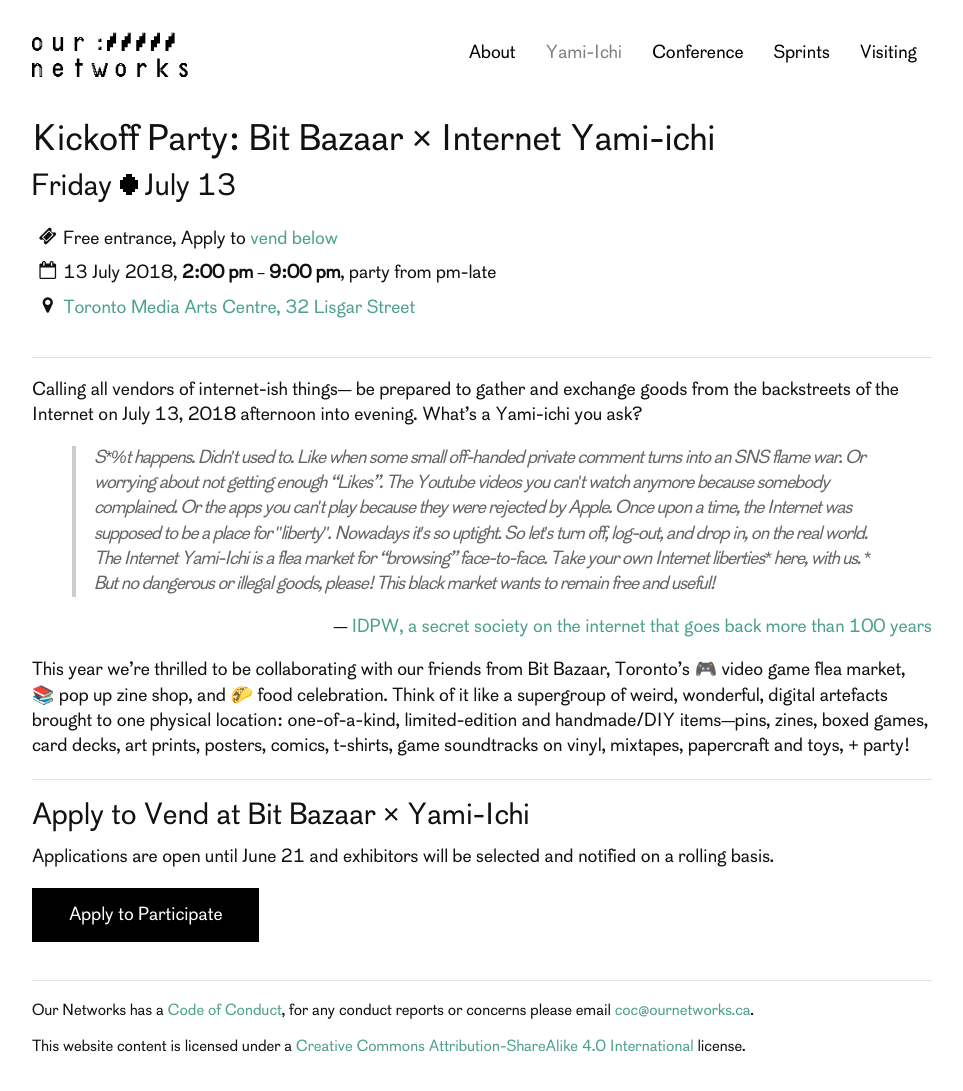
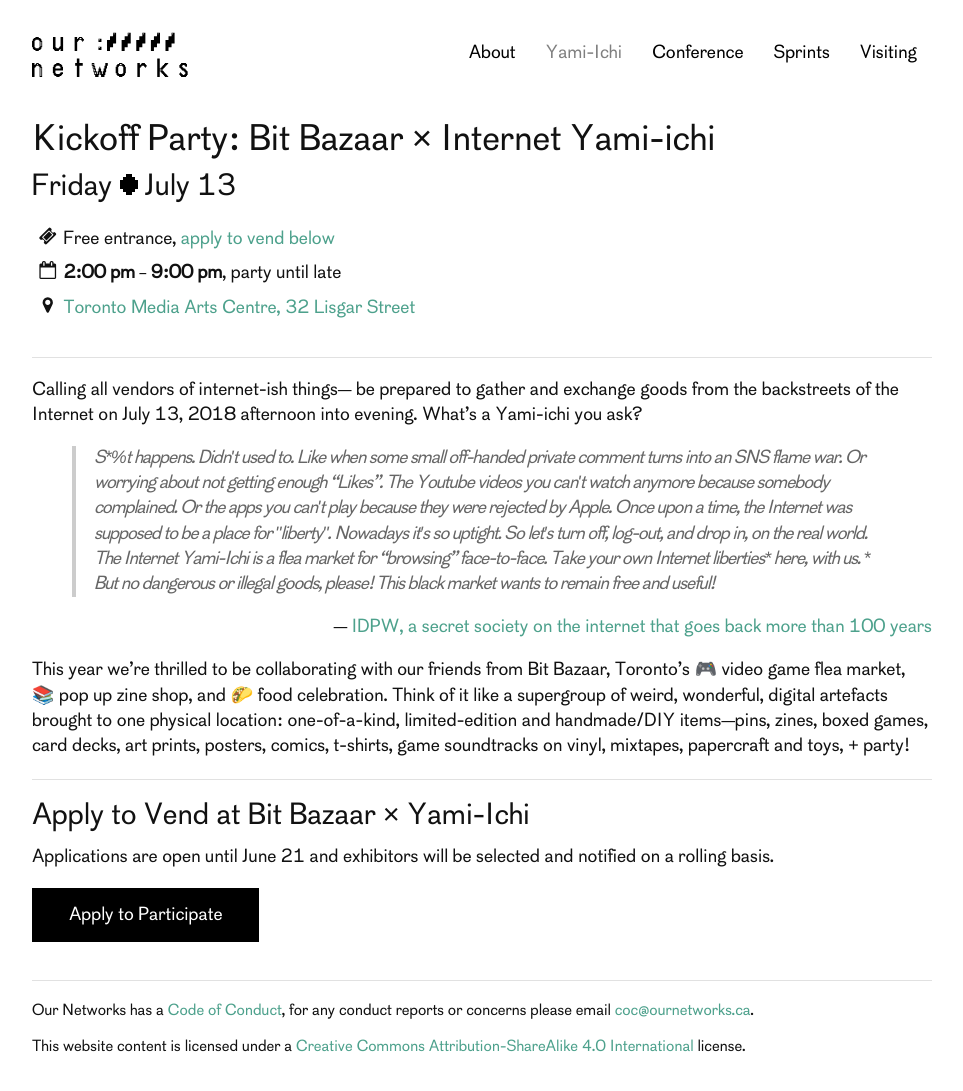
Before and after one commit to ournetworks/ournetworks.ca, a Jekyll site: the page built from yami-ichi.md, in a window 1280 px wide and 1120 px high. Shown: the top 1091 px of the window, without its empty margins (158-1121 px from the left). Built offline with Jekyll 4.4.1, drawn with Linux system fonts in a browser that asks for light colours.

Commit message:
fixes and consistency with yami and 2017 pages

```diff
--- a/yami-ichi.md
+++ b/yami-ichi.md
@@ -4,7 +4,7 @@
 section: "2018"
 title: "Kickoff Party: Bit Bazaar × Internet Yami-ichi"
 titleDisplay: "Yami-Ichi"
-location: Toronto Media Arts Centre, 32 Lisgar Street
+location: "Toronto Media Arts Centre, 32 Lisgar Street"
 locationLink: https://osm.org/go/ZX6BIz1xQ?m=&way=66233699
 startDate: 2018-07-13
 startTime: '14:00'
@@ -16,12 +16,12 @@
 <div class="event-time-location" style="margin-bottom: 2em;">
   <div class="event-meta">
     {% include icons/ticket.svg %}
-    <p class="event-cost event-meta-item">Free entrance, Apply to <a href="#vend">vend below</a>
+    <p class="event-cost event-meta-item">Free entrance, <a href="#vend">apply to vend below</a>
     </p>
   </div>
   <div class="event-meta">
     {% include icons/calendar-o.svg %}
-    <p class="event-time event-meta-item">{{ page.startDate | date: "%-d %B %Y"}}, <strong>{{page.startTime | date:"%-I:%M %P "}}</strong> – <strong>{{page.endTime | date:"%-I:%M %P"}}</strong>, party from  pm-late</p>
+    <p class="event-time event-meta-item"><strong>{{page.startTime | date:"%-I:%M %P "}}</strong> – <strong>{{page.endTime | date:"%-I:%M %P"}}</strong>, party until late</p>
   </div>
   <div class="event-meta">
     {% include icons/map-marker.svg %}
```
Also changed, not shown: 2017.md (+1 -1 lines).
